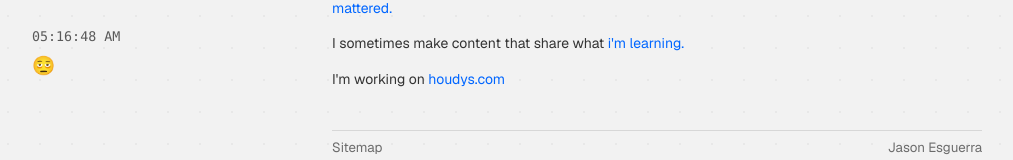
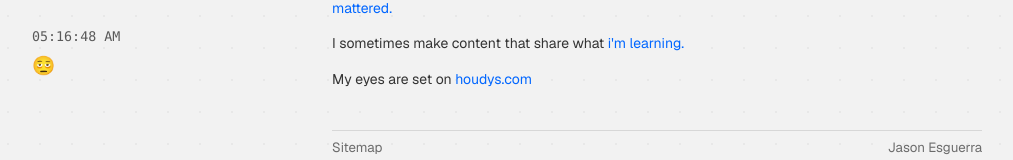
Before and after one commit to jasonesg/jasonesg-next, a Next.js app: page /about in a window 1280 px wide. Shown: the part 160-320 px from the top of the page, without its empty margins (8-1021 px from the left). Built offline with nearby package versions, Linux system fonts and the light colour scheme.

Commit message:
Update page.jsx

```diff
--- a/src/app/about/page.jsx
+++ b/src/app/about/page.jsx
@@ -90,7 +90,7 @@ export default function About() {
                             </p>
 
                             <p>
-                                I'm working on{" "}
+                                My eyes are set on{" "}
                                 <a
                                     href="https://houdys.com/"
                                     target="_blank"
```
